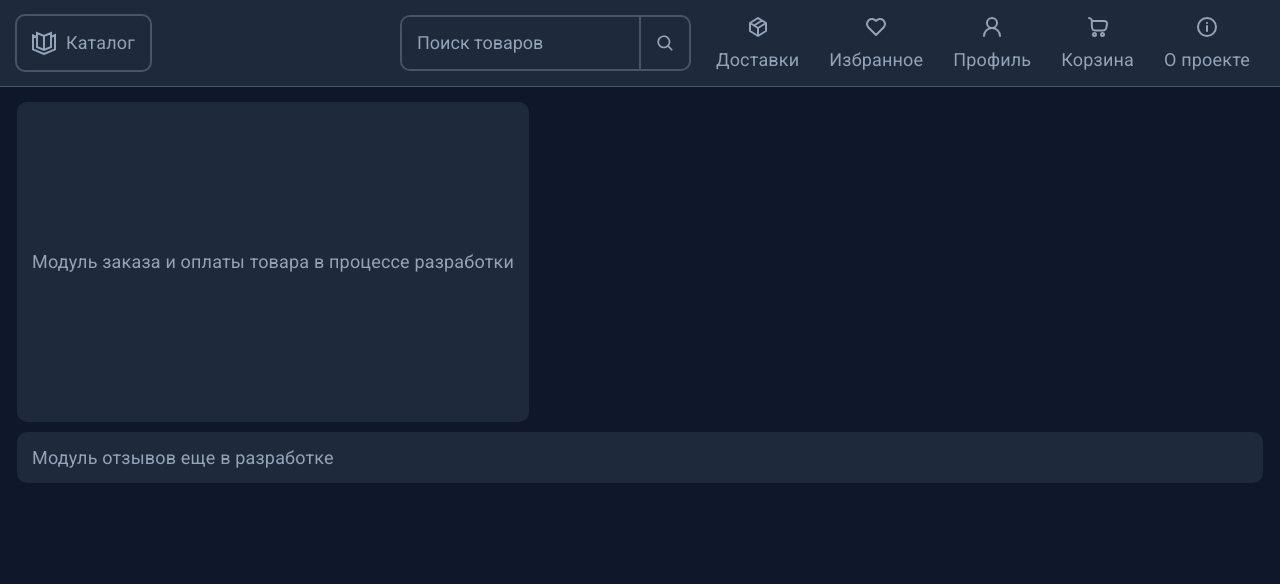
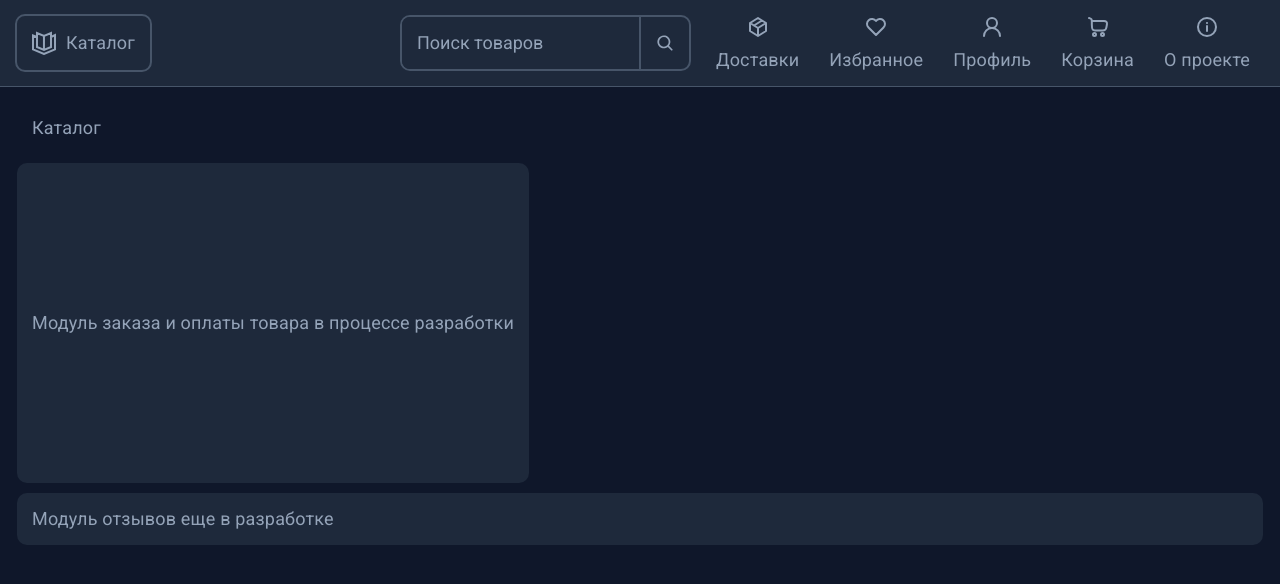
Before and after one commit to ilya-vikt/jm-frontend, a Vue app: page /catalog/product/1 in a window 1280 px wide. Shown: the top 584 px of the page. Built offline with nearby package versions, Linux system fonts and the light colour scheme; no server answers.

Commit message:
add breadcrumbs to the Product page and the search products page

```diff
--- /dev/null
+++ b/src/catalog/blocks/CatalogBreadcrumbs.vue
@@ -0,0 +1,48 @@
+<template>
+  <ul class="breadcrumbs">
+    <li
+      v-for="(crumb, idx) in preparedCrumbs"
+      :key="idx"
+      class="breadcrumbs__crumb"
+    >
+      <JmButton
+        :decorative="idx === crumbs.length"
+        :to="crumb.url"
+        has-hover
+        >{{ crumb.caption }}</JmButton
+      >
+    </li>
+  </ul>
+</template>
+
+<script setup lang="ts">
+import JmButton from '@/share/components/JmButton.vue';
+import { controllerName } from '@/catalog/constants';
+import { computed } from 'vue';
+
+const props = defineProps<{
+  crumbs: {
+    caption: string;
+    url: string;
+  }[];
+}>();
+
+const preparedCrumbs = computed(() => [
+  { caption: 'Каталог', url: `/${controllerName}` },
+  ...props.crumbs
+]);
+</script>
+
+<style scoped lang="scss">
+.breadcrumbs {
+  display: flex;
+
+  &__crumb {
+    display: flex;
+    align-items: center;
+    &:not(:last-child)::after {
+      content: '>';
+    }
+  }
+}
+</style>
--- a/src/catalog/views/ProductView.vue
+++ b/src/catalog/views/ProductView.vue
@@ -1,6 +1,16 @@
 <template>
   <div class="product-view">
-    <ProductPresentation class="product-view__presentation">
+    <CatalogBreadcrumbs
+      v-if="!isCompact"
+      :crumbs="getCrumbs"
+      class="product-view__breadcrumbs"
+    />
+
+    <div class="product-view__content">
+      <ProductPresentation
+        :product="product"
+        class="product-view__presentation"
+      >
         <template #buyWidget
           ><h2 class="product-view__buy">Модуль заказа еще в разработке</h2>
         </template>
@@ -8,18 +18,57 @@
       <CardBase class="stub"> Модуль заказа и оплаты товара в процессе разработки </CardBase>
     </div>
     <CardBase>Модуль отзывов еще в разработке</CardBase>
+  </div>
 </template>
 
 <script setup lang="ts">
 import ProductPresentation from '@/catalog/widgets/ProductPresentation.vue';
 import CardBase from '@/share/components/CardBase.vue';
+import CatalogBreadcrumbs from '@/catalog/blocks/CatalogBreadcrumbs.vue';
+import { controllerName } from '@/catalog/constants';
+import { computed } from 'vue';
+import { useProductById } from '@/catalog/composable/useProductById';
+import { useCategories } from '@/catalog/composable/useCategories';
+import { useBreackpoints } from '@/share/composable/useBreackpoints';
+
+const { product } = useProductById();
+const { categories } = useCategories();
+const { isCompact } = useBreackpoints();
+
+const getCrumbs = computed(() => {
+  if (!product.value || !categories.value) return [];
+
+  const crumbs = [];
+  const secondaryCategory = categories.value.find((cat) => cat.id === product.value!.categoryId);
+  const primaryCategory = categories.value.find((cat) => cat.id === secondaryCategory?.parentId);
+
+  crumbs.push(
+    {
+      caption: primaryCategory!.name,
+      url: `/${controllerName}/${primaryCategory!.slug}`
+    },
+    {
+      caption: secondaryCategory!.name,
+      url: `/${controllerName}/${primaryCategory!.slug}/${secondaryCategory!.slug}`
+    },
+    { caption: product.value.name, url: '' }
+  );
+
+  return crumbs;
+});
 </script>
 
 <style scoped lang="scss">
 .product-view {
+  &__breadcrumbs {
+    margin-bottom: $gap-base;
+  }
+
+  &__content {
     display: flex;
     gap: $gap-base;
     margin-bottom: $gap-base;
+  }
 
   &__presentation {
     flex: 1 1 70%;
--- a/src/catalog/views/SearchProductsView.vue
+++ b/src/catalog/views/SearchProductsView.vue
@@ -1,25 +1,64 @@
 <template>
   <div class="products">
     <FiltersWidget />
-    <ProductsList v-if="(products?.length ?? 0) > 0 || isProductsFetching" />
-    <ProductsNotFound
-      v-else
-      class="products__not-found"
-    />
+    <div class="products__list">
+      <CatalogBreadcrumbs
+        v-if="!isCompact"
+        :crumbs="getCrumbs"
+        class="products__breadcrumbs"
+      />
+      <ProductsList
+        v-if="(products?.length ?? 0) > 0 || isProductsFetching"
+        class="products__list"
+      />
+      <ProductsNotFound
+        v-else
+        class="products__not-found"
+      />
+    </div>
   </div>
 </template>
 
 <script setup lang="ts">
-import { onMounted, onUnmounted, watchEffect } from 'vue';
+import { computed, onMounted, onUnmounted, watchEffect } from 'vue';
 import { useRoute } from 'vue-router';
 import ProductsList from '@/catalog/widgets/ProductsList.vue';
 import ProductsNotFound from '@/catalog/components/ProductsNotFound.vue';
 import { useCategories } from '@/catalog/composable/useCategories';
 import { useProducts } from '@/catalog/composable/useProducts';
 import FiltersWidget from '@/catalog/widgets/FiltersWidget.vue';
+import CatalogBreadcrumbs from '@/catalog/blocks/CatalogBreadcrumbs.vue';
+import { controllerName } from '@/catalog/constants';
+import { useBreackpoints } from '@/share/composable/useBreackpoints';
 
 const { currentPrimaryCategoryId, currentSecondaryCategoryId, categories } = useCategories();
 const { products, isProductsFetching, refetchIsAllow } = useProducts();
+const { isCompact } = useBreackpoints();
+
+const getCrumbs = computed(() => {
+  const crumbs = [];
+  const primaryCategory = currentPrimaryCategoryId.value
+    ? categories.value?.find((cat) => cat.id === currentPrimaryCategoryId.value)
+    : null;
+  const secondaryCategory = currentSecondaryCategoryId.value
+    ? categories.value?.find((cat) => cat.id === currentSecondaryCategoryId.value)
+    : null;
+
+  if (primaryCategory) {
+    crumbs.push({
+      caption: primaryCategory.name,
+      url: `/${controllerName}/${primaryCategory.slug}`
+    });
+  }
+
+  if (secondaryCategory) {
+    crumbs.push({
+      caption: secondaryCategory.name,
+      url: ''
+    });
+  }
+  return crumbs;
+});
 
 onMounted(() => {
   const route = useRoute();
@@ -60,6 +99,9 @@ onUnmounted(() => {
     flex: 0 0 clamp(300px, 30%, 500px);
   }
 
+  &__breadcrumbs {
+    margin-bottom: $gap-base;
+  }
   &__not-found {
     flex-grow: 1;
   }
--- a/src/catalog/widgets/ProductPresentation.vue
+++ b/src/catalog/widgets/ProductPresentation.vue
@@ -31,11 +31,10 @@
 import CardBase from '@/share/components/CardBase.vue';
 import ProductGallery from '@/catalog/blocks/ProductGallery.vue';
 import ProductFeatures from '@/catalog/blocks/ProductFeatures.vue';
-import { useProductById } from '@/catalog/composable/useProductById';
 import { useBreackpoints } from '@/share/composable/useBreackpoints';
 import { computed } from 'vue';
+import type { ProductByIdInput } from '@/catalog/types';
 
-const { product } = useProductById();
 const { isDesktop, isMobile } = useBreackpoints();
 
 const thumbPerView = computed(() => {
@@ -43,6 +42,10 @@ const thumbPerView = computed(() => {
   if (isMobile.value) return 2;
   return 3;
 });
+
+defineProps<{
+  product: ProductByIdInput | null;
+}>();
 
 defineSlots<{
   buyWidget(): any;
```
Lines whose indentation alone changed are shown as unchanged.
